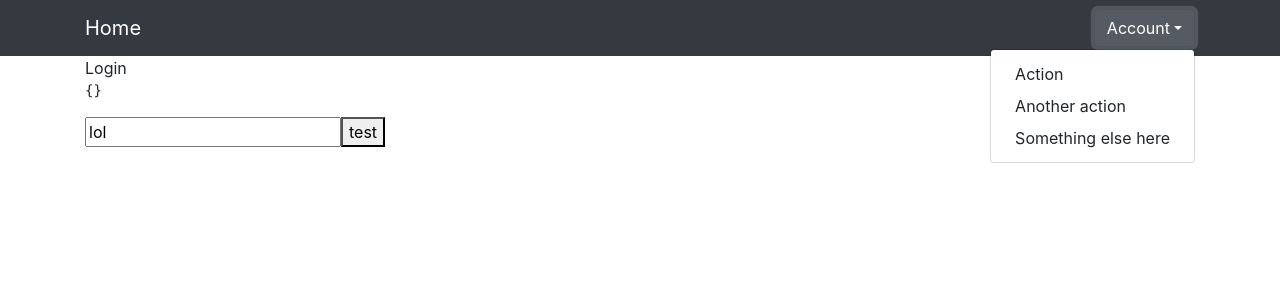
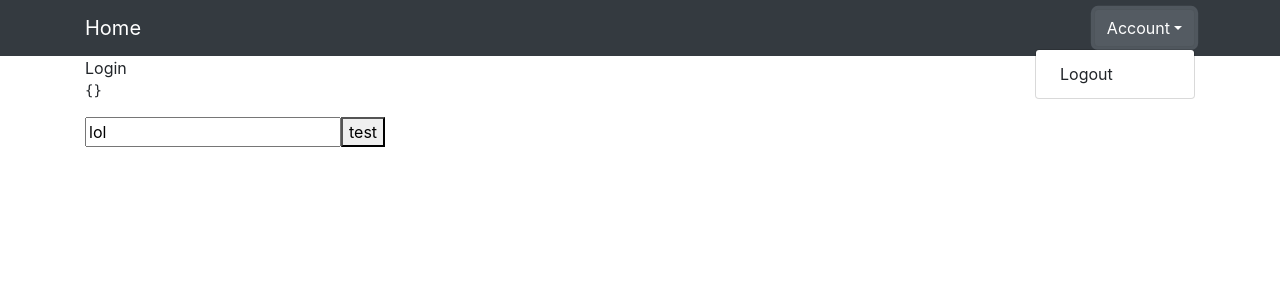
Before and after one commit to pieternicolas/btc-trade-practice-fe, a React app: page / in a window 1280 px wide. Both pictures are taken after a click on the button "Account". Shown: the top 300 px of the page. Built offline with nearby package versions, Linux system fonts and the light colour scheme.

Commit message:
Added logout function

```diff
--- a/src/components/Header.js
+++ b/src/components/Header.js
@@ -1,8 +1,11 @@
 import React from 'react';
+import { connect } from 'react-redux';
 import { Link } from 'react-router-dom';
 
+import { signout } from './../controllers/session/actions.js';
 
-export default class Header extends React.Component {
+
+export class Header extends React.Component {
 	render() {
 		return (
 			<nav className="navbar navbar-dark bg-dark">
@@ -14,13 +17,30 @@ export default class Header extends React.Component {
 							Account
 						</button>
 						<div className="dropdown-menu dropdown-menu-right" aria-labelledby="dropdownMenuButton">
-							<a className="dropdown-item" href="#">Action</a>
-							<a className="dropdown-item" href="#">Another action</a>
-							<a className="dropdown-item" href="#">Something else here</a>
+							<button className="dropdown-item" onClick={() => {this.props.onLogoutClick()}}>Logout</button>
 						</div>
 					</div>
 				</div>
 			</nav>
 		);
-	}
+	};
 };
+
+const mapStateToProps = (state) => {
+	return {
+		session: state.session
+	};
+};
+
+const mapDispatchToProps = (dispatch) => {
+	return {
+		onLogoutClick: (credentials) => {
+			dispatch(signout());
+		}
+	};
+};
+
+export default connect(
+	mapStateToProps,
+	mapDispatchToProps
+)(Header);
--- a/src/controllers/session/actions.js
+++ b/src/controllers/session/actions.js
@@ -23,6 +23,12 @@ export const signin = (credentials) => {
 export const beginSession = (userData) => {
 	return {
 		type: 'SESSION_LOGIN',
-		data: userData
+		data: Object.assign({}, userData, { isLoggedIn: true })
 	};
 };
+
+export const signout = () => {
+	return {
+		type: 'SESSION_LOGOUT'
+	};
+};
```
